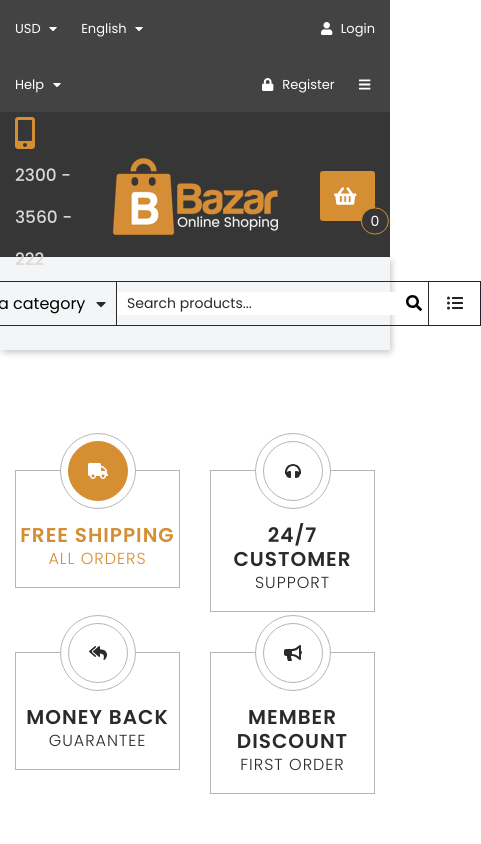
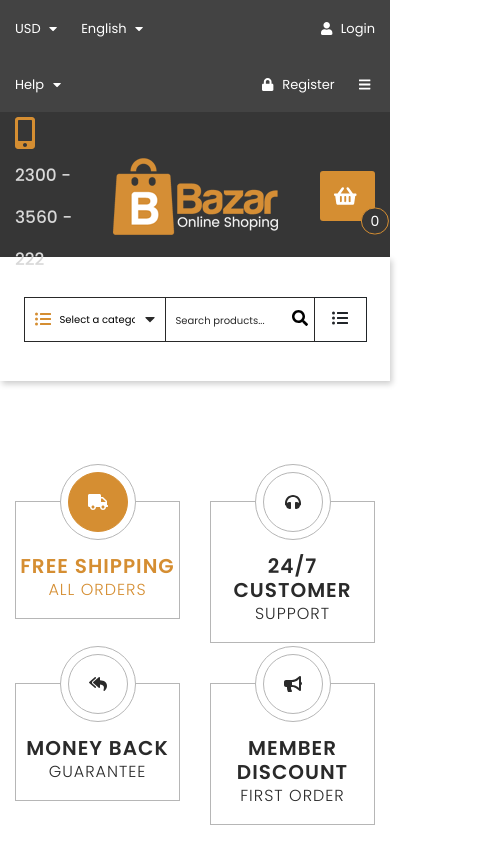
Before and after one commit to iMdPd/reactTeamProject, a React (Create React App) app: page / in a window 390 px wide. Shown: the top 844 px of the page, 481 px wide, since content can reach past the window. Built offline with nearby package versions, Linux system fonts and the light colour scheme.

Commit message:
Add styling for mobiles resolutions

```diff
--- a/src/components/features/ProductSearch/ProductSearch.module.scss
+++ b/src/components/features/ProductSearch/ProductSearch.module.scss
@@ -58,3 +58,32 @@
     }
   }
 }
+@media (max-width: 600px) {
+  .root {
+    input {
+      width: 140px;
+
+
+      &::placeholder {
+        font-size: 10px;
+      }
+    }
+
+    select  {
+        width: 190px;
+        font-size: 10px;
+    }
+  }
+}
+
+@media (max-width: 450px) {
+  .root {
+    input {
+      width: 120px;
+    }
+
+    select  {
+        width: 140px;
+    }
+  }
+}
--- a/src/components/layout/MenuBar/MenuBar.js
+++ b/src/components/layout/MenuBar/MenuBar.js
@@ -11,7 +11,7 @@ const MenuBar = ({ children }) => (
   <div className={styles.root}>
     <div className='container'>
       <nav className='row  flex-column-reverse  flex-xl-row  align-items-center '>
-        <div className='col d-flex justify-content-center align-items-center  my-4'>
+        <div className='col d-flex justify-content-center align-items-center  my-2'>
           <ProductSearch />
 
           <div className={styles.dropdown + ' d-md-none'}>
--- a/src/components/layout/MenuBar/MenuBar.module.scss
+++ b/src/components/layout/MenuBar/MenuBar.module.scss
@@ -2,7 +2,13 @@
 
 .root {
   box-shadow: 2px 3.464px 6px rgba(1, 2, 2, 0.2);
-  background-color: $azure-white;
+
+
+  :global(.container) > :global(.row) {
+    height: 84px;
+  }
+
+
   .menu {
     display: flex;
     align-self: stretch;
@@ -88,6 +94,13 @@
 }
 
 
+@media (max-width: 1200px) {
+  .root
+  :global(.container) > :global(.row) {
+    height: 124px;
+  }
+}
+
 @media (max-width:470px) {
 
 }
```
